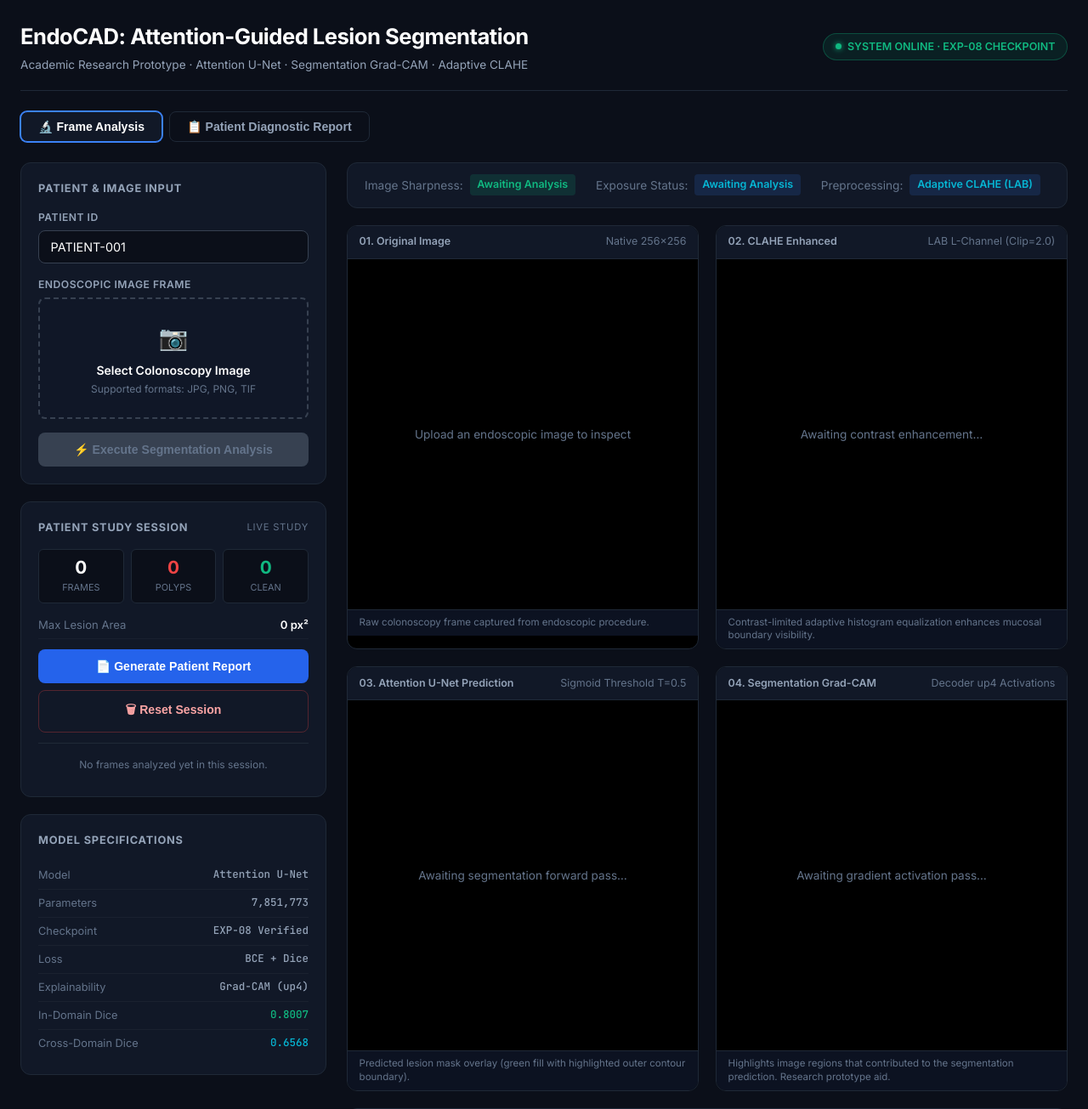
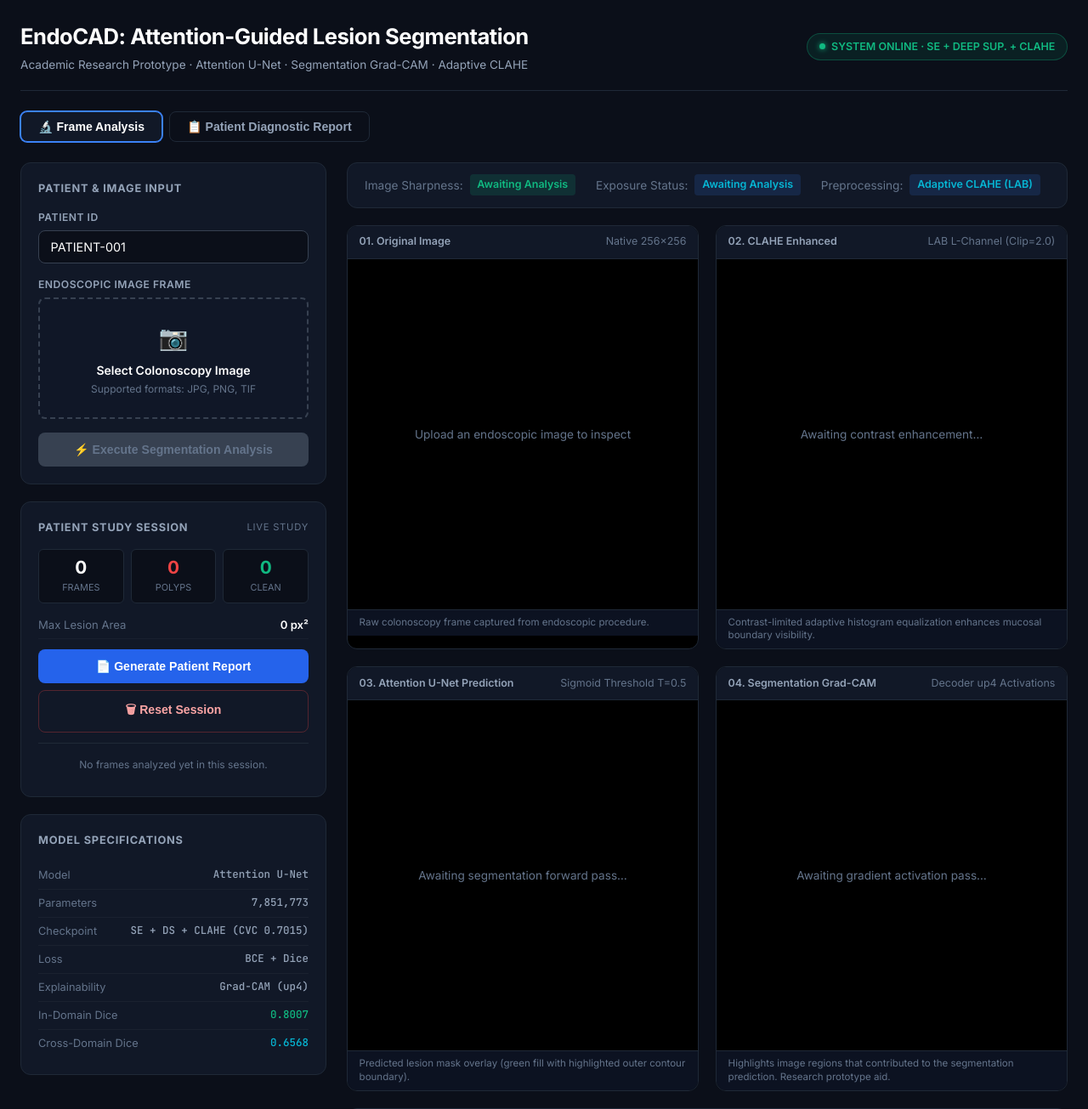
Before and after one commit to Kishore-1803/Explainable-Polyp-Segmentation-Using-Attention-U-Net, a Flask app: page / in a window 1280 px wide. Shown: the top 1305 px of the page at 85% size. Run offline with Flask 3, Linux system fonts and the light colour scheme.

Commit message:
feat: updated app

```diff
--- a/templates/index.html
+++ b/templates/index.html
@@ -537,7 +537,7 @@
         <div class="header-actions">
             <div class="system-pill">
                 <span class="system-pill-dot"></span>
-                <span>SYSTEM ONLINE · EXP-08 CHECKPOINT</span>
+                <span>SYSTEM ONLINE · SE + DEEP SUP. + CLAHE</span>
             </div>
         </div>
     </header>
@@ -626,7 +626,7 @@
                     <ul class="spec-list">
                         <li><span class="spec-label">Model</span><span class="spec-val">Attention U-Net</span></li>
                         <li><span class="spec-label">Parameters</span><span class="spec-val">7,851,773</span></li>
-                        <li><span class="spec-label">Checkpoint</span><span class="spec-val">EXP-08 Verified</span></li>
+                        <li><span class="spec-label">Checkpoint</span><span class="spec-val">SE + DS + CLAHE (CVC 0.7015)</span></li>
                         <li><span class="spec-label">Loss</span><span class="spec-val">BCE + Dice</span></li>
                         <li><span class="spec-label">Explainability</span><span class="spec-val">Grad-CAM (up4)</span></li>
                         <li><span class="spec-label">In-Domain Dice</span><span class="spec-val" style="color:var(--status-success);">0.8007</span></li>
```
